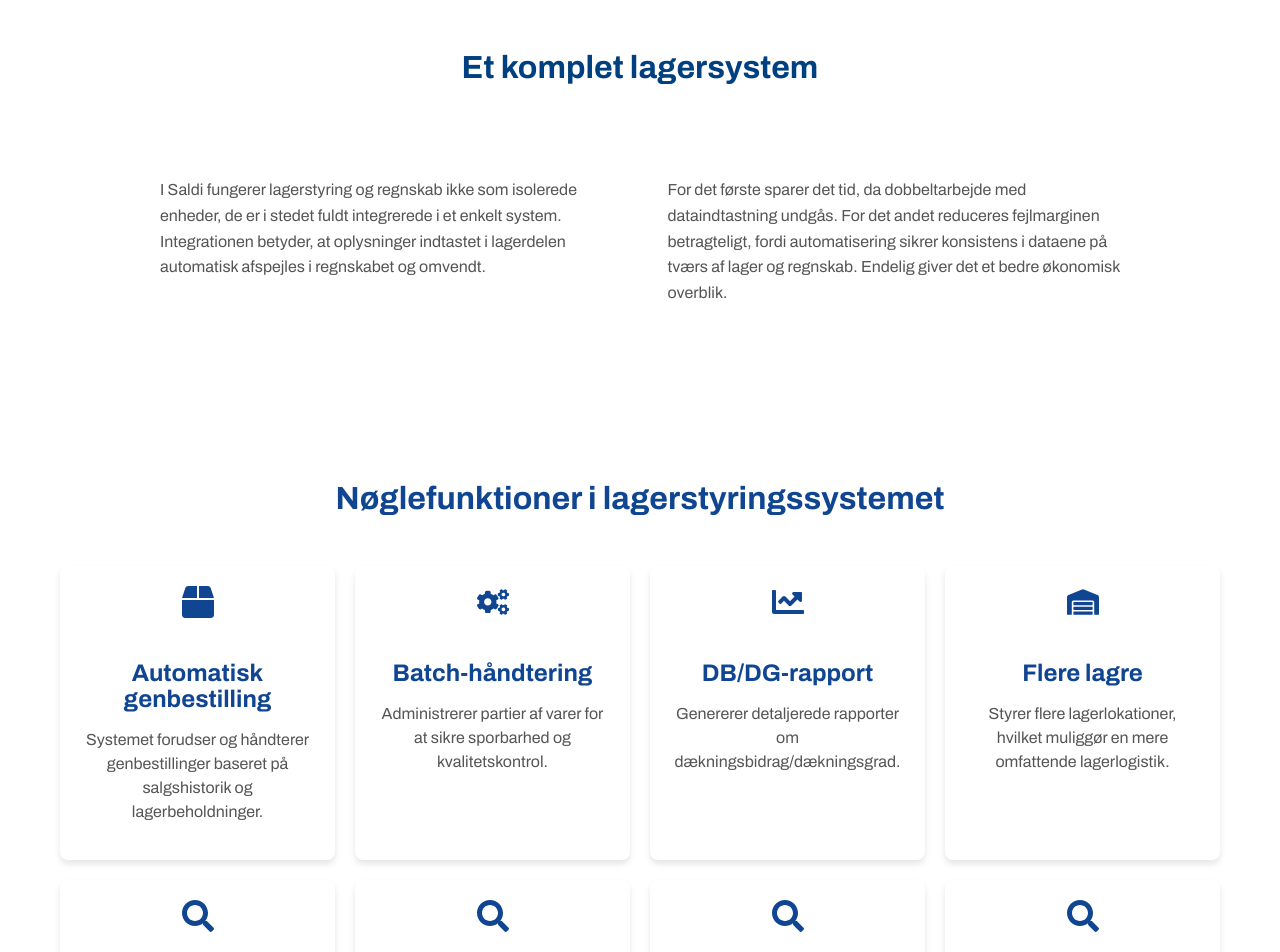
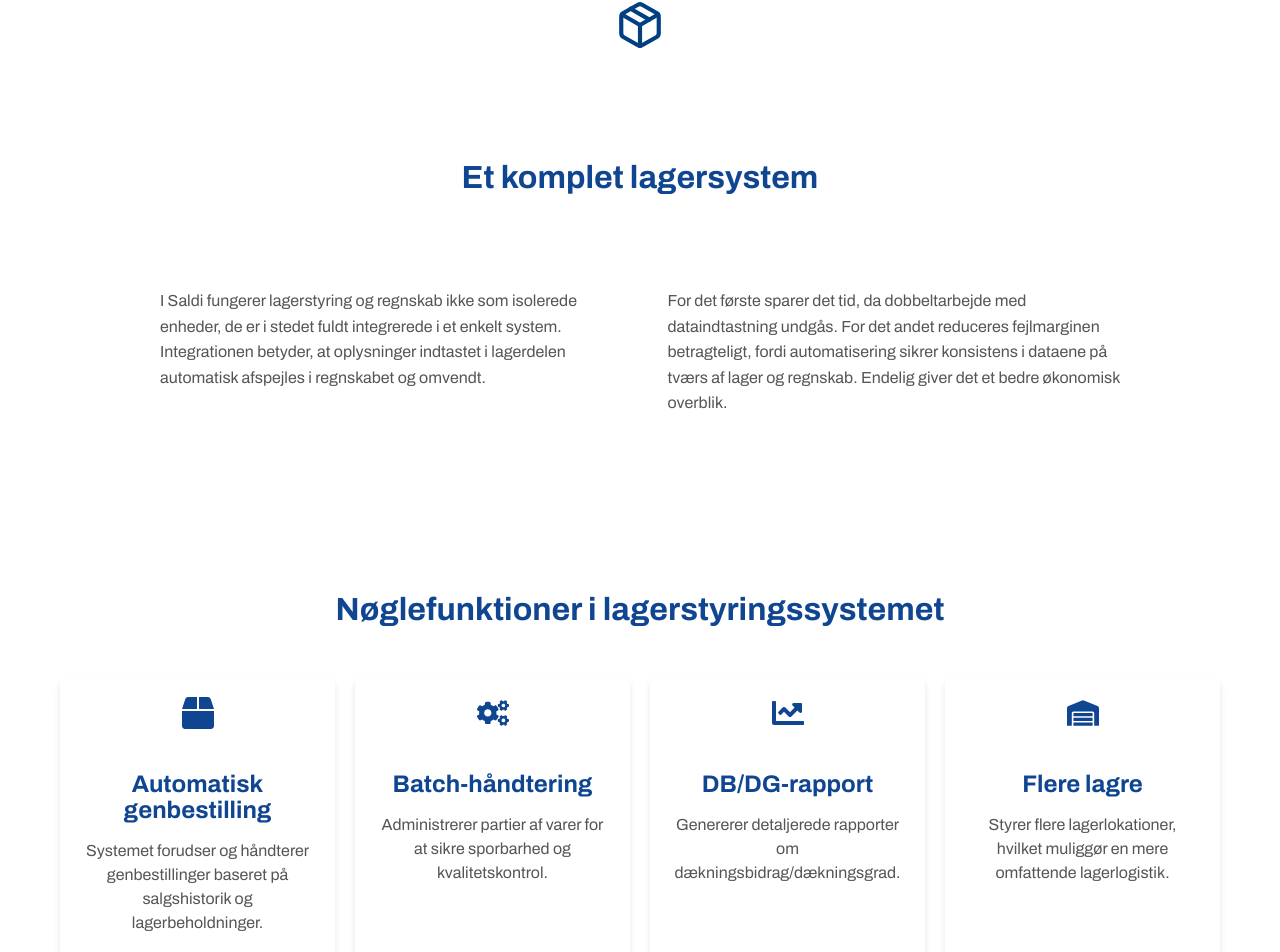
Before and after one commit to Qlaramedbindestreg/saldi-dev, a React (Vite) app: page /Styklister in a window 1280 px wide. Shown: the part 976-1928 px from the top of the page. Built offline with nearby package versions, Linux system fonts and the light colour scheme; a web font is replaced by a local one.

Commit message:
feat: update layout and styling for Styklister and CRM pages with new background colors and improved text alignment

```diff
--- a/src/pages/CRM/CRM.scss
+++ b/src/pages/CRM/CRM.scss
@@ -18,7 +18,7 @@
     left: 0;
     width: 100%;
     height: 100%;
-    background: rgba(0, 51, 102, 0.8);
+    background: rgba($primary-blue, 0.8);
     z-index: 1;
   }
 
--- a/src/pages/Styklister/Styklister.jsx
+++ b/src/pages/Styklister/Styklister.jsx
@@ -1,8 +1,9 @@
-import { FaBox, FaChartLine, FaCogs, FaSearch, FaWarehouse } from 'react-icons/fa';
+import { FaBox, FaChartLine, FaCogs, FaSearch, FaWarehouse, FaTh, FaSitemap, FaChartBar } from 'react-icons/fa';
 import { FiPackage } from "react-icons/fi";
 import { useState } from "react";
 import styklister from '../../assets/styklister-baggrund.jpg';
 import './Styklister.scss';
+
 
 
 export default function Styklister() {
@@ -111,17 +112,17 @@
             <p>Gør det nemt at finde varer ved hjælp af en effektiv søgefunktion.</p>
           </div>
           <div className="grid-item">
-            <FaSearch className="icon" />
+            <FaTh className="icon" />
             <h3>Ubegrænset antal varegrupper</h3>
             <p>Tillader oprettelse af et ubegrænset antal varegrupper for bedre varekategorisering.</p>
           </div>
           <div className="grid-item">
-            <FaSearch className="icon" />
+            <FaSitemap className="icon" />
             <h3>Varespor</h3>
             <p> Sikrer fuld sporbarhed af varer fra indkøb til salg.</p>
           </div>
           <div className="grid-item">
-            <FaSearch className="icon" />
+            <FaChartBar className="icon" />
             <h3>Varestatistik</h3>
             <p> Leverer analyser og statistik for hver vare, som hjælper med at forstå salgstendenser og lagerbehov.</p>
           </div>
@@ -152,7 +153,7 @@
           </div>
         </div>
       </section>
-      <p>Ved at vælge et lagerstyringssystem, der matcher dine behov, sikrer du, at din virksomhed kan operere mere effektivt, reducere omkostninger og forbedre kundetilfredsheden. Vælg med omtanke, og husk at en velovervejet investering i det rette lagersystem kan betale sig mange gange i det lange løb.</p>
+      <p className='valg'>Ved at vælge et lagerstyringssystem, der matcher dine behov, sikrer du, at din virksomhed kan operere mere effektivt, reducere omkostninger og forbedre kundetilfredsheden. Vælg med omtanke, og husk at en velovervejet investering i det rette lagersystem kan betale sig mange gange i det lange løb.</p>
 
       <section className="cta-section">
             <h2>Få et komplet lagerstyringssystem</h2>
--- a/src/pages/Styklister/Styklister.scss
+++ b/src/pages/Styklister/Styklister.scss
@@ -45,7 +45,8 @@
 
 
 .intro-section, .features-section, .considerations-section, .cta-section {
-  margin-bottom: 40px;
+  margin: 70px;
+  text-align: center;
   h2 {
     font-size: 2rem;
     color: $primary-blue;
@@ -56,6 +57,8 @@
     line-height: 1.6;
   }
 }
+
+
 
 .features-section {
     margin: 60px;
@@ -124,7 +127,7 @@
 
     h1 {
       font-size: 2rem;
-      color: #004080;
+      color: $primary-blue;
     }
   }
 
@@ -163,7 +166,7 @@
       background: white;
       padding: 20px;
       border-radius: 8px;
-      box-shadow: 0 4px 6px rgba(0, 0, 0, 0.1);
+
       h3 {
         font-size: 1.5rem;
         color: $primary-blue;
@@ -173,8 +176,13 @@
         font-size: 1rem;
         line-height: 1.5;
       }
+
     }
   }
+}
+.valg {
+  margin-left: 100px;
+  margin-right: 100px;
 }
 
 .cta-section {
@@ -207,7 +215,7 @@
       transition: background-color 0.3s ease, transform 0.2s ease;
 
       &:hover {
-        background-color: darken($secondary-blue, 10%);
+        background-color: $green-color;
         transform: scale(1.05);
       }
     }
```
